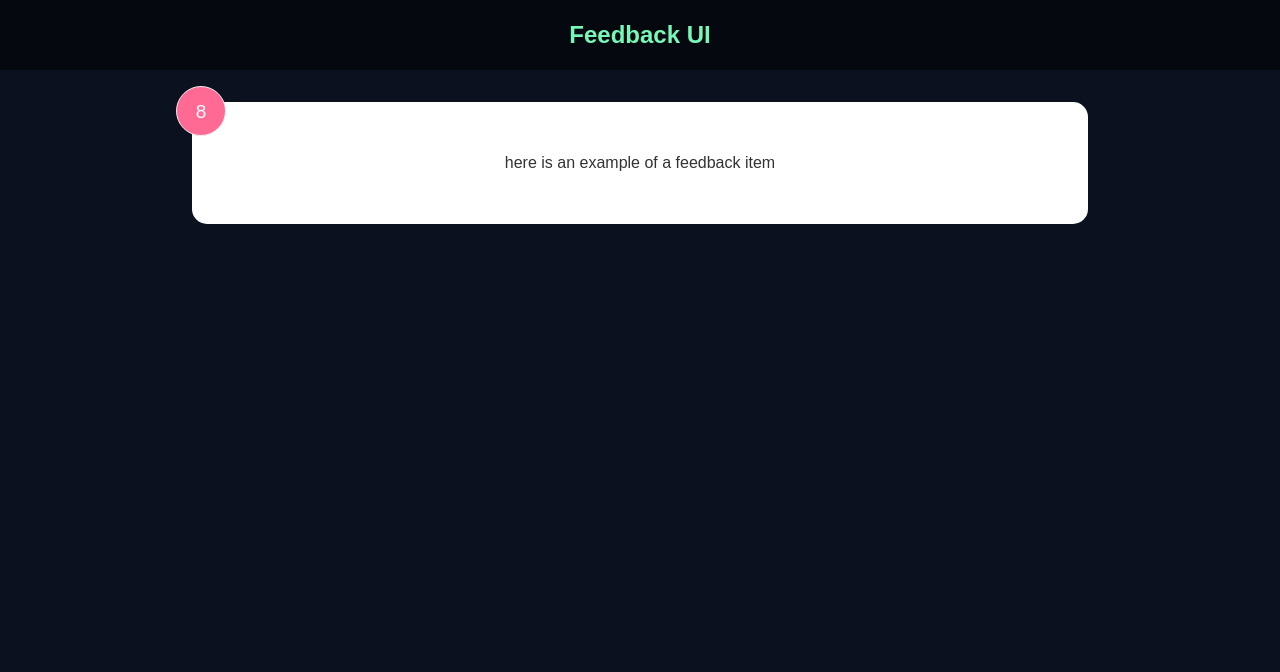
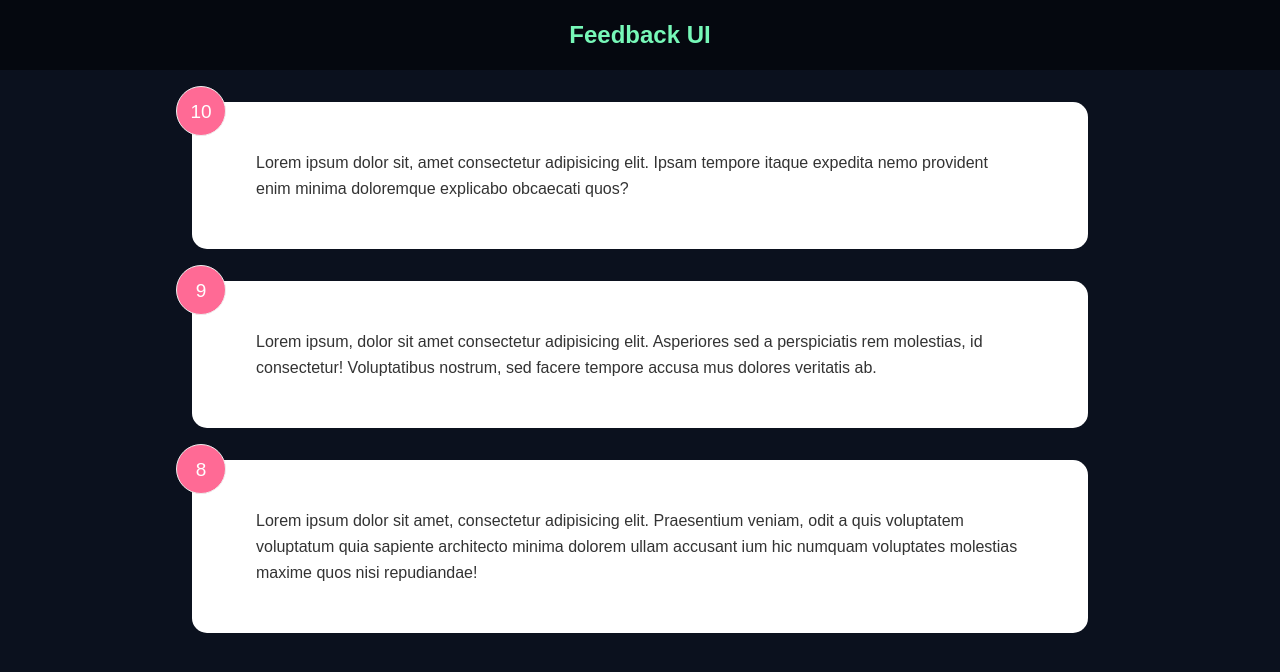
Before and after one commit to johnpersie/Feedback_UI, a React (Create React App) app: page / in a window 1280 px wide. Shown: the top 672 px of the page. Built offline with nearby package versions, Linux system fonts and the light colour scheme.

Commit message:
feat- create feedback data and a component that shows our feedback as list

```diff
--- a/src/App.js
+++ b/src/App.js
@@ -1,17 +1,20 @@
-import FeedbackItem from "./components/FeedbackItem";
+import { useState } from "react";
+// import FeedbackItem from "./components/FeedbackItem";
 import Header from "./components/Header";
 import { Container } from "./styles/AppStyled";
 import { GlobalStyles } from "./styles/Global";
-
-function App() {
+import FeedbackList from "./components/feedbackList";
+function App({ feedback }) {
   return (
     <div>
       <GlobalStyles />
       <Header />
       <Container>
-        <FeedbackItem />
+        {/* <FeedbackItem /> */}
+        <FeedbackList feedback={feedback} />
       </Container>
     </div>
   );
+  console.log(feedback);
 }
 export default App;
--- /dev/null
+++ b/src/Data/feedbackData.js
@@ -0,0 +1,19 @@
+const FeedbackData = [
+  {
+    id: 1,
+    rating: 10,
+    text: "Lorem ipsum dolor sit, amet consectetur adipisicing elit. Ipsam tempore itaque expedita nemo provident enim minima doloremque explicabo obcaecati quos?",
+  },
+  {
+    id: 1,
+    rating: 9,
+    text: "Lorem ipsum, dolor sit amet consectetur adipisicing elit. Asperiores sed a perspiciatis rem molestias, id consectetur! Voluptatibus nostrum, sed facere tempore accusa mus dolores veritatis ab.",
+  },
+  {
+    id: 1,
+    rating: 8,
+    text: "Lorem ipsum dolor sit amet, consectetur adipisicing elit. Praesentium veniam, odit a quis voluptatem voluptatum quia sapiente architecto minima dolorem ullam accusant ium hic numquam voluptates molestias maxime quos nisi repudiandae!",
+  },
+];
+
+export default FeedbackData;
--- a/src/components/FeedbackItem/index.js
+++ b/src/components/FeedbackItem/index.js
@@ -1,13 +1,11 @@
 import { useState } from "react";
 import { CardContainer, NumDisplay, TextDisplay } from "./feedbackItemStyled";
 
-function FeedbackItem() {
-  const [rating, setRating] = useState(8);
-  const [text, setText] = useState("here is an example of a feedback item");
+function FeedbackItem({ item }) {
   return (
     <CardContainer>
-      <NumDisplay>{rating}</NumDisplay>
-      <TextDisplay>{text}</TextDisplay>
+      <NumDisplay>{item.rating}</NumDisplay>
+      <TextDisplay>{item.text}</TextDisplay>
     </CardContainer>
   );
 }
--- /dev/null
+++ b/src/components/feedbackList/index.js
@@ -0,0 +1,20 @@
+import React, { useState } from "react";
+import FeedbackData from "../../Data/feedbackData";
+import FeedbackItem from "../FeedbackItem";
+
+function FeedbackList() {
+  const [feedback, setFeedback] = useState(FeedbackData);
+
+  if (!feedback || feedback.length === 0) {
+    return <p>no feed back yet</p>;
+  }
+  return (
+    <div>
+      {feedback.map((item) => (
+        <FeedbackItem key={item.id} item={item} />
+      ))}
+    </div>
+  );
+}
+
+export default FeedbackList;
```
Also changed, not shown: src/components/feedbackList/feedbackListStyled.js (added).
